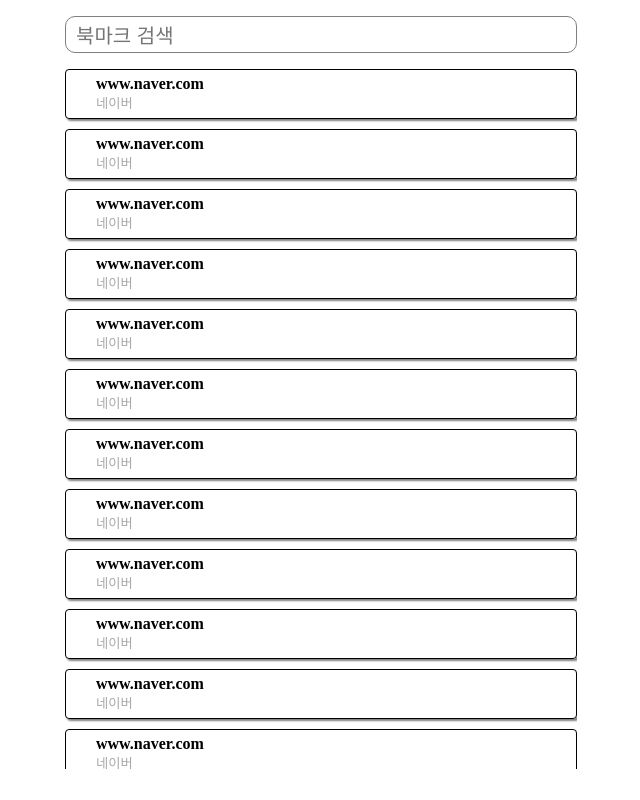
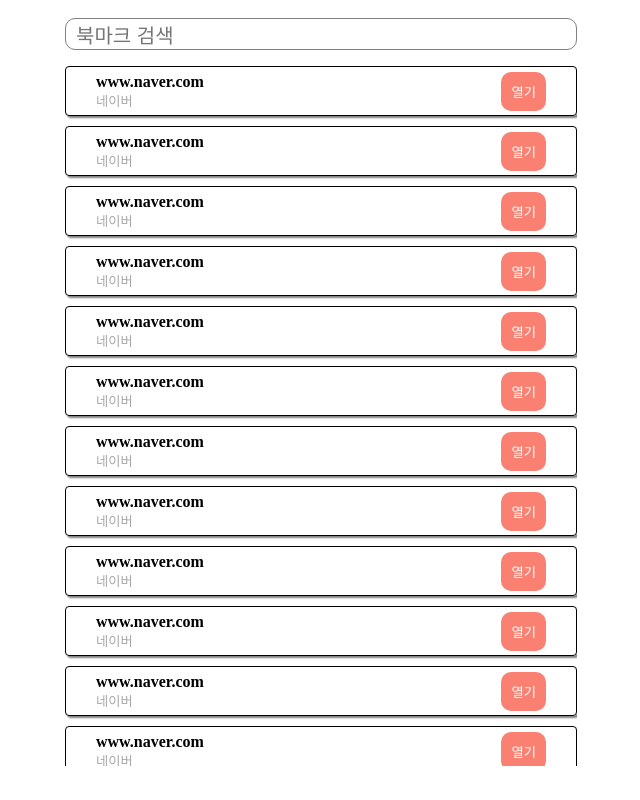
Before and after one commit to chyeon97/book-mark, a React (Create React App) app: page / in a window 1280 px wide. Shown: the whole page, without its empty margins (319-959 px from the left). Built offline with nearby package versions, Linux system fonts and the light colour scheme.

Commit message:
style: 컴포넌트 헤더 UI 개발

```diff
--- a/src/components/Card.jsx
+++ b/src/components/Card.jsx
@@ -12,8 +12,7 @@
                 <div className="title">{url}</div>
                 <div className="content">{content}</div>
             </div>
-
-
+            <button className="button">열기</button>
         </li>
     )
 }
--- a/src/styles/card.scss
+++ b/src/styles/card.scss
@@ -10,15 +10,16 @@
     display: none;
 }
 
-// @media only screen and (max-width: 480px) {
-//     .wrap {
-//         max-height: ;
-//     }
-// }
+ //@media only screen and (max-width: 480px) {
+ //    .wrap {
+ //        max-height: ;
+ //    }
+ //}
 
 .wrap li{
     display: flex;
     align-items: center;
+    justify-content: space-between;
     min-height: 50px;
     margin-bottom: 10px;
     box-sizing: border-box;
@@ -37,3 +38,13 @@
     font-size: 10pt;
     color: darkgray;
 }
+
+button {
+    cursor: pointer;
+    border: none;
+    border-radius: 10px;
+    padding: 10px;
+    width: fit-content;
+    background-color: salmon;
+    color: white;
+}
--- a/src/styles/index.scss
+++ b/src/styles/index.scss
@@ -1,6 +1,7 @@
 @use 'base';
 
 body {
+    position: relative;
     margin: 0;
     background-color: base.$primary-color;
     display: flex;
@@ -9,8 +10,8 @@
     height: 100vh;
 }
 
-/* @media only screen and (max-width: 480px) {
-    body {
-
-    }
-} */
+///* @media only screen and (max-width: 480px) {
+//    body {
+//
+//    }
+//} */
--- a/src/styles/input.scss
+++ b/src/styles/input.scss
@@ -1,6 +1,6 @@
 .box {
     width: 500px;
-    height: 25px;
+    height: 20px;
     border: 1px solid gray;
     border-radius: 10px;
     background-color: white;
```
Also changed, not shown: src/components/Header.jsx (added, +10 -0 lines), src/styles/header.scss (added, +8 -0 lines).
